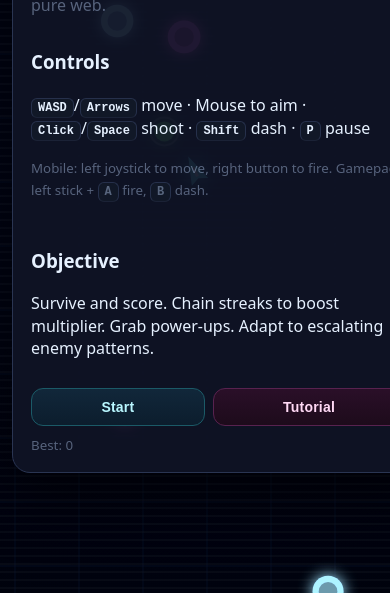
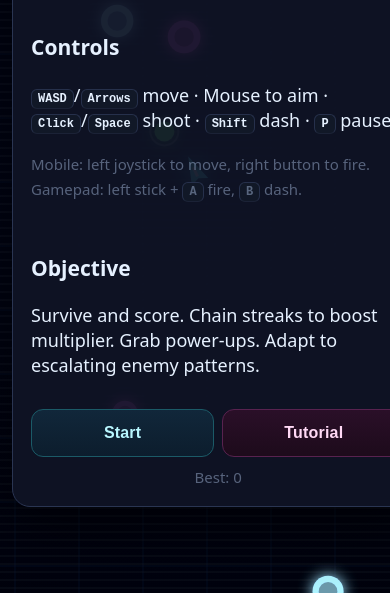
Before and after one commit to IqbalSHD/IqbalSHD.github.io, a plain HTML site: page game create by github copilot/gpt5.html in a window 390 px wide. Shown: the part 251-844 px from the top of the page. Drawn offline with Linux system fonts and the light colour scheme.

Commit message:
Enhance button and panel styles for improved usability: Added min-height to buttons, adjusted z-index for panels, and refined responsive font sizes and layouts for better touch control visibility.

```diff
--- a/game create by github copilot/gpt5.html
+++ b/game create by github copilot/gpt5.html
@@ -44,7 +44,7 @@
     .chip strong{ color:var(--primary); }
     .chip .dot{ width:10px; height:10px; border-radius:50%; background:var(--good); box-shadow: 0 0 10px 2px #7cff7c55;}
     .spacer{ flex:1; }
-    .btn{ pointer-events:auto; user-select:none; -webkit-user-select:none; padding:10px 14px; border-radius:12px; border:1px solid #2b3552; background: linear-gradient(#12192b, #0e1425); color:var(--text); cursor:pointer; transition:.15s transform, .2s background; font-weight:600; letter-spacing:.2px; touch-action: manipulation; }
+  .btn{ pointer-events:auto; user-select:none; -webkit-user-select:none; padding:10px 14px; min-height:48px; border-radius:12px; border:1px solid #2b3552; background: linear-gradient(#12192b, #0e1425); color:var(--text); cursor:pointer; transition:.15s transform, .2s background; font-weight:600; letter-spacing:.2px; touch-action: manipulation; }
     @media (hover:hover) and (pointer:fine){
       .btn:hover{ transform: translateY(-1px); filter: var(--glow); }
     }
@@ -52,7 +52,7 @@
     .btn.accent{ background: linear-gradient(180deg, #2a0f28, #1d0b1b); border-color:#58224f; color: #ffd9f5; }
     .icon{ filter: var(--glow); }
 
-  .panel{ position:fixed; inset:0; display:grid; place-items:center; pointer-events:none; z-index:15; padding: calc(8px + env(safe-area-inset-top)) calc(12px + env(safe-area-inset-right)) calc(16px + env(safe-area-inset-bottom)) calc(12px + env(safe-area-inset-left)); box-sizing: border-box; }
+  .panel{ position:fixed; inset:0; display:grid; place-items:center; pointer-events:none; z-index:30; padding: calc(8px + env(safe-area-inset-top)) calc(12px + env(safe-area-inset-right)) calc(16px + env(safe-area-inset-bottom)) calc(12px + env(safe-area-inset-left)); box-sizing: border-box; }
     .card{ pointer-events:auto; width:min(800px, 92vw); max-height: 85vh; overflow:auto; border-radius: 18px; background: var(--panel-strong); border:1px solid #2a3552; box-shadow: 0 20px 60px #0009; padding: 22px 22px 18px; }
     .title{ font-size: clamp(28px, 3.4vw, 42px); margin:0 0 8px; letter-spacing:0.5px; }
     .sub{ color:var(--muted); margin:0 0 14px; }
@@ -92,13 +92,19 @@
 
     /* Responsive tweaks */
     @media (max-width: 600px){
+  body{ font-size:18px; }
       .hud{ top: 8px; left: 8px; right: 8px; gap:8px; }
       .chip{ padding:8px 10px; font-size:14px; }
-      .btn{ padding:10px 12px; font-size:14px; }
+  .btn{ padding:10px 12px; font-size:16px; min-height:48px; }
+  .title{ font-size: clamp(30px, 6vw, 40px); }
       .card{ width:min(720px, 96vw); max-height: calc(92dvh - env(safe-area-inset-top) - env(safe-area-inset-bottom)); padding:18px; }
       .grid{ grid-template-columns: 1fr; }
   .panel .row{ width:100%; }
   .panel .row .btn{ flex:1 1 auto; }
+  /* Panel menu CTAs centered and wide */
+  #panelMenu .row{ justify-content: center !important; }
+  #panelMenu .row > .row{ width:100%; }
+  #panelMenu .row > .row .btn{ flex:1 1 48%; }
       .touch .stick, .touch .fireBtn{ width:32vw; height:32vw; min-width:120px; min-height:120px; bottom: calc(16px + env(safe-area-inset-bottom)); }
       .stick{ left: calc(12px + env(safe-area-inset-left)); }
       .fireBtn{ right: calc(12px + env(safe-area-inset-right)); }
@@ -321,9 +327,9 @@
       setTimeout(()=>{ t.style.transition='opacity .3s, transform .3s'; t.style.opacity='0'; t.style.transform='translateY(-6px)'; setTimeout(()=>t.remove(), 350); }, ms);
     }
 
-    // Panels helpers
-    function show(el){ el.hidden=false; }
-    function hide(el){ el.hidden=true; }
+  // Panels helpers
+  function show(el){ el.hidden=false; updateTouchVisibility?.(); }
+  function hide(el){ el.hidden=true; updateTouchVisibility?.(); }
 
     // Buttons
     $('#btnStart').addEventListener('click', ()=>{ sfx.start(); hide(panels.menu); startGame(); });
@@ -359,9 +365,10 @@
     });
 
     // Touch virtual controls
-  const touchUI=$('#touch'); const stickL=$('#stickL'); const fireBtn=$('#btnFire'); const nub=stickL.querySelector('.nub');
+    const touchUI=$('#touch'); const stickL=$('#stickL'); const fireBtn=$('#btnFire'); const nub=stickL.querySelector('.nub');
   const touchActive = ()=> ('ontouchstart' in window) || navigator.maxTouchPoints>0 || matchMedia('(pointer: coarse)').matches;
-    const updateTouchVisibility=()=>{ touchUI.style.display = touchActive()? 'block' : 'none'; };
+    const anyPanelOpen=()=> !panels.menu.hidden || !panels.help.hidden || !panels.settings.hidden || !panels.over.hidden;
+    const updateTouchVisibility=()=>{ touchUI.style.display = (touchActive() && !anyPanelOpen())? 'block' : 'none'; };
     updateTouchVisibility();
     window.addEventListener('resize', updateTouchVisibility);
 
```
